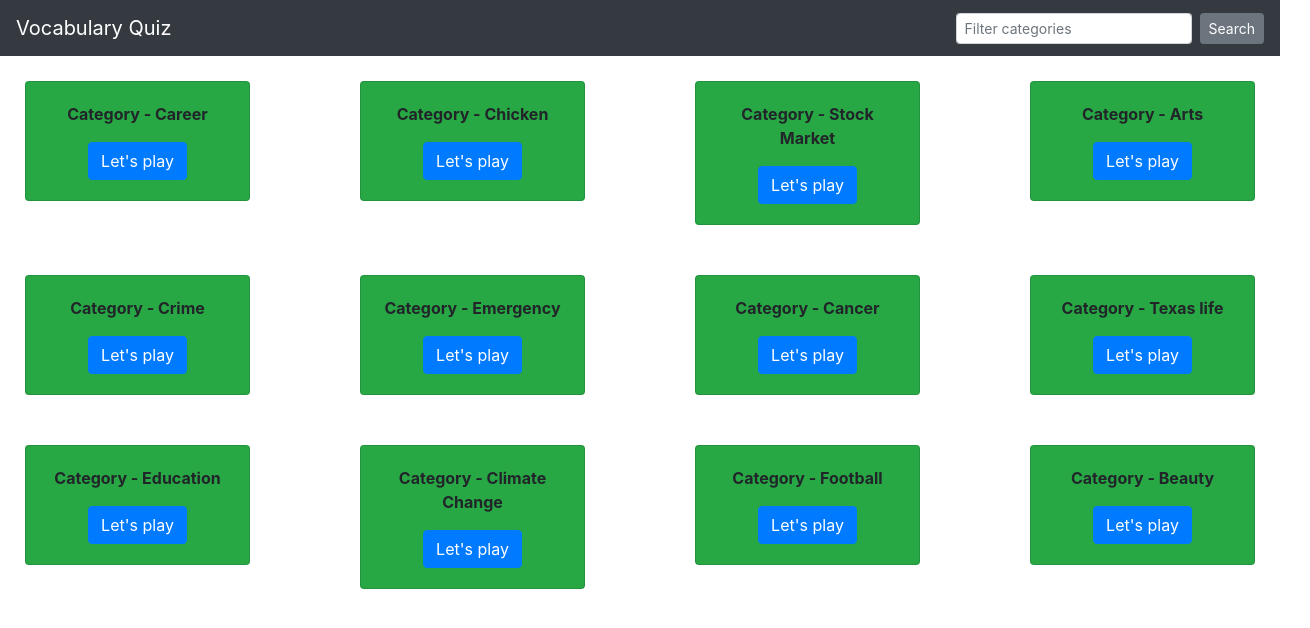
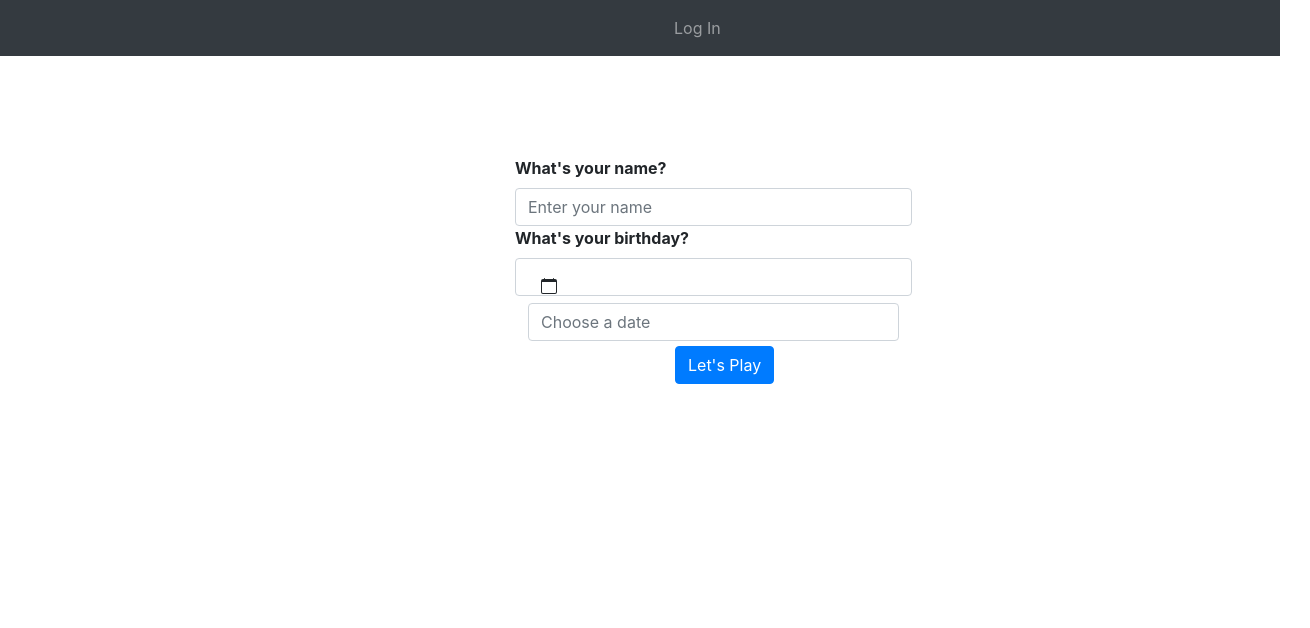
Before and after one commit to tmussa1/p3, a Vue app: page / in a window 1280 px wide. Shown: the top 628 px of the page, 1310 px wide, since content can reach past the window. Built offline with nearby package versions, Linux system fonts and the light colour scheme.

Commit message:
log in added

```diff
--- a/package.json
+++ b/package.json
@@ -15,6 +15,7 @@
     "dotenv": "^8.2.0",
     "firebase": "^7.14.1",
     "jquery": "^3.5.0",
+    "moment": "^2.24.0",
     "unirest": "^0.6.0",
     "vue": "^2.6.11",
     "vue-router": "^3.1.6"
--- /dev/null
+++ b/public/callFirebase.js
@@ -0,0 +1,40 @@
+import firebaseUtil from './firebaseUtil';
+import * as firebase from 'firebase/app';
+import 'firebase/firestore';
+import wordData from './wordData';
+
+const config = firebaseUtil.data.config;
+const saveData = wordData.data;
+
+export function populatewords() {
+  if (!firebase.apps.length) {
+    firebase.initializeApp(config);
+  }
+  let api = firebase.firestore();
+  api
+    .collection('wordcollection')
+    .add(saveData)
+    .then(function(docRef) {
+      console.log('Word document Document written' + docRef);
+    })
+    .catch(function(error) {
+      console.error('Unable to add document: ', error);
+    });
+}
+
+export function saveUser(playerName, playerDOB) {
+  if (!firebase.apps.length) {
+    firebase.initializeApp(config);
+  }
+  let api = firebase.firestore();
+  let user = { name: playerName, dob: playerDOB, wins: 0, losses: 0 };
+  api
+    .collection('users')
+    .add(user)
+    .then(function(docRef) {
+      console.log('Word document Document written' + docRef);
+    })
+    .catch(function(error) {
+      console.error('Unable to add document: ', error);
+    });
+}
--- a/src/components/Game.vue
+++ b/src/components/Game.vue
@@ -1,17 +1,17 @@
 <template>
   <div v-cloak>
-    <NavBar :showStats="true" :winCount="winCount" :lossCount="lossCount" />
+    <NavBar :showLogIn="false" :winCount="winCount" :lossCount="lossCount" />
     <h3>Category - {{ category }}</h3>
     <b-card title="Name a word for" body-class="text-center" header-tag="nav" class="card-top">
-      <b-card-text v-if="dataLoaded && !hintone && !hinttwo && !hintthree" class="hints">
+      <b-card-text v-if="noData && dataLoaded" class="hints">
         Sorry, there is no defintion available for the selected word or category
+        <div class="spacer"></div>
         <router-link to="/">
-          <b-button variant="danger" id="go-back">
-            <div class="spacer"></div>Try a different category
-          </b-button>
+          <b-button variant="danger" id="go-back">Try a different category</b-button>
         </router-link>
       </b-card-text>
 
+      <div class="hint-cards">
         <b-card-text v-if="hintone" class="hints">
           <span>- {{ hintone }}</span>
         </b-card-text>
@@ -21,6 +21,7 @@
         <b-card-text v-if="hintthree" class="hints">
           <span>- {{ hintthree }}</span>
         </b-card-text>
+      </div>
 
       <div v-if="hintone || hinttwo || hintthree">
         <div v-if="showFailure" id="fail-alerter">
@@ -49,10 +50,6 @@
         <b-button variant="primary" id="sub-button" @click="submitAnswer">Submit Answer</b-button>
         <div class="row">
           <b-button variant="danger" class="again-button" @click="replayGame">Play Again</b-button>
-          <div class="spacer"></div>
-          <router-link to="/" exact>
-            <b-button variant="success" class="diff-button">Pick a Category from HomePage</b-button>
-          </router-link>
         </div>
       </div>
     </b-card>
@@ -86,7 +83,8 @@ export default {
       countBiggerThanThree: false,
       winCount: 0,
       lossCount: 0,
-      dataLoaded: false
+      dataLoaded: false,
+      noData: false
     };
   },
   methods: {
@@ -114,6 +112,7 @@ export default {
       })
         .then(response => {
           this.dataLoaded = true;
+          this.noData = false;
           this.hintone =
             response.data.results[0] == null
               ? ""
@@ -128,6 +127,8 @@ export default {
               : response.data.results[2].definition;
         })
         .catch(error => {
+          this.dataLoaded = true;
+          this.noData = true;
           console.log(error);
         });
     },
@@ -190,17 +191,13 @@ export default {
   font-style: italic;
   font-weight: bold;
 }
-.hints span {
-  background: grey;
-}
 input {
   display: inline-block;
   border: 3px grey solid;
 }
 .row {
   margin-top: 50px;
-  margin-left: 375px;
-  margin-right: 350px;
+  margin-left: 600px;
 }
 .card-top {
   margin-bottom: 50px;
@@ -212,8 +209,7 @@ h3 {
 #sub-button {
   margin-left: 20px;
 }
-.again-button,
-.diff-button {
+.again-button {
   padding-left: 10px;
   padding-right: 10px;
 }
@@ -226,4 +222,10 @@ h3 {
 #word-ans {
   font-weight: bold;
 }
+.hint-cards {
+  width: 50%;
+  margin-left: 300px;
+  margin-bottom: 50px;
+  border: 5px grey solid;
+}
 </style>
--- a/src/components/HomePage.vue
+++ b/src/components/HomePage.vue
@@ -1,6 +1,6 @@
 <template>
   <div>
-    <NavBar :showStats="false" />
+    <NavBar :showLogIn="false" />
     <div class="row">
       <b-card-group deck>
         <div
--- /dev/null
+++ b/src/components/LogIn.vue
@@ -0,0 +1,68 @@
+<template>
+  <div>
+    <b-navbar type="dark" variant="dark">
+      <b-navbar-nav>
+        <router-link to="/" class="log-text">
+          <b-nav-item>Log In</b-nav-item>
+        </router-link>
+      </b-navbar-nav>
+    </b-navbar>
+    <div class="col-md-4" id="name-dob">
+      <label for="player-name">What's your name?</label>
+      <b-form-input
+        v-model="playername"
+        id="player-name"
+        placeholder="Enter your name"
+      ></b-form-input>
+      <label for="datepicker-placeholder">What's your birthday?</label>
+      <b-form-datepicker
+        v-model="birthdate"
+        id="datepicker-placeholder"
+        placeholder="Choose a date"
+        local="en"
+      ></b-form-datepicker>
+      <b-button variant="primary" @click="savePlayer" id="save-player"
+        >Let's Play</b-button
+      >
+    </div>
+  </div>
+</template>
+
+<script>
+/* eslint-disable no-unused-vars */
+import { saveUser } from '../../public/callFirebase';
+
+export default {
+  data: function() {
+    return {
+      playername: '',
+      birthdate: '',
+    };
+  },
+  methods: {
+    savePlayer: function() {
+      saveUser(this.playername, this.birthdate);
+      this.playername = '';
+      this.birthdate = '';
+      this.$router.push({
+        path: '/categories',
+      });
+    },
+  },
+};
+</script>
+
+<style scoped>
+.log-text {
+  margin-left: 650px;
+}
+#name-dob {
+  margin-left: 500px;
+  margin-top: 100px;
+  font-weight: bold;
+}
+#save-player {
+  margin-top: 50px;
+  margin-left: 160px;
+}
+</style>
--- a/src/components/NavBar.vue
+++ b/src/components/NavBar.vue
@@ -1,17 +1,17 @@
 <template>
   <div>
     <b-navbar type="dark" variant="dark">
-      <router-link to="/" v-if="!showStats">
-        <b-navbar-brand id="nav-home">Vocabulary Quiz</b-navbar-brand>
+      <router-link to="/categories">
+        <b-navbar-brand id="nav-home">Categories</b-navbar-brand>
       </router-link>
-      <b-navbar variant="faded" type="light" v-if="showStats">
+      <b-navbar variant="faded" type="light">
         <router-link
           :to="{
             name: 'stats',
             params: { winCount: updatedWinCount, lossCount: updatedLossCount },
           }"
         >
-          <b-navbar-brand>MyStats</b-navbar-brand>
+          <b-navbar-brand>Scores</b-navbar-brand>
         </router-link>
       </b-navbar>
       <b-navbar-toggle target="nav-collapse"></b-navbar-toggle>
@@ -24,13 +24,7 @@
               placeholder="Filter categories"
               v-model="searchWord"
             ></b-form-input>
-            <b-button
-              size="sm"
-              class="my-2 my-sm-0"
-              type="submit"
-              @click="searchCategory"
-              >Search</b-button
-            >
+            <b-button size="sm" class="my-2 my-sm-0" type="submit" @click="searchCategory">Search</b-button>
           </b-nav-form>
         </b-navbar-nav>
       </b-collapse>
@@ -39,37 +33,37 @@
 </template>
 
 <script>
-import wordData from '../../public/wordData';
+import wordData from "../../public/wordData";
 
 /* eslint-disable no-unused-vars */
 export default {
   data: function() {
     return {
       wordData: wordData.data,
-      searchWord: '',
+      searchWord: "",
       updatedWinCount: 0,
-      updatedLossCount: 0,
+      updatedLossCount: 0
     };
   },
   methods: {
     searchCategory: function() {
       this.$router.push({
-        path: '/',
+        path: "/categories"
       });
       this.$router.push({
-        path: 'categories/' + this.searchWord,
+        path: "categories/" + this.searchWord
       });
-    },
+    }
   },
-  props: ['showStats', 'winCount', 'lossCount'],
+  props: ["showLogIn", "winCount", "lossCount"],
   watch: {
     winCount: function() {
       this.updatedWinCount = this.$props.winCount;
     },
     lossCount: function() {
       this.updatedLossCount = this.$props.lossCount;
-    },
-  },
+    }
+  }
 };
 </script>
 
--- a/src/components/Stats.vue
+++ b/src/components/Stats.vue
@@ -42,7 +42,7 @@ export default {
     },
     playGame: function() {
       this.$router.push({
-        path: '/',
+        path: '/categories',
       });
     },
   },
--- a/src/main.js
+++ b/src/main.js
@@ -7,16 +7,18 @@ import VueRouter from 'vue-router';
 import HomePage from './components/HomePage';
 import Game from './components/Game';
 import Stats from './components/Stats';
+import LogIn from './components/LogIn';
 
 Vue.config.productionTip = false;
 Vue.use(BootstrapVue);
 Vue.use(VueRouter);
 
 const routes = [
-  { path: '/', component: HomePage },
+  { path: '/categories', component: HomePage },
   { path: '/categories/:category', component: Game },
   { path: '/stats', name: 'stats', props: true, component: Stats },
-  { path: '*', component: HomePage },
+  { path: '/', name: 'logIn', props: true, component: LogIn },
+  { path: '*', component: LogIn },
 ];
 
 const router = new VueRouter({
```
Also changed, not shown: src/components/SeedApi.vue (deleted, +0 -41 lines), 1 other file (tests, documents, lock files or other folders). Lines whose indentation alone changed are shown as unchanged.
